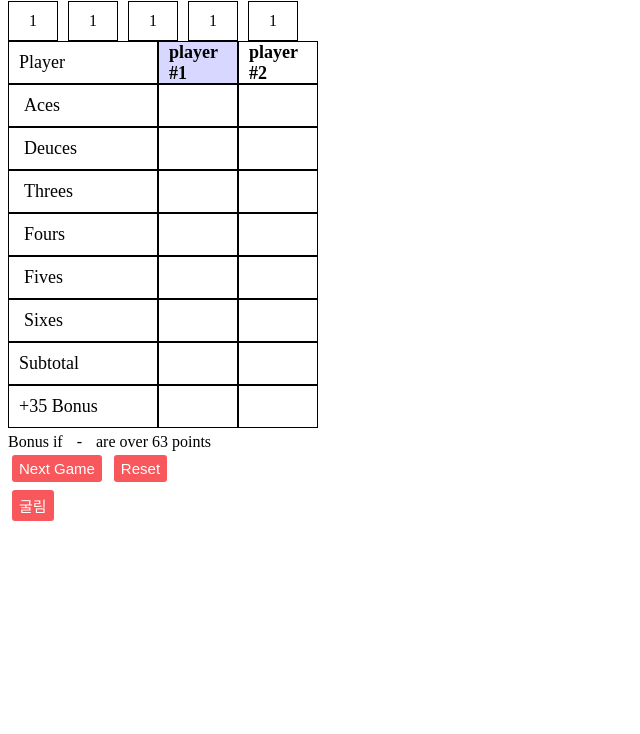
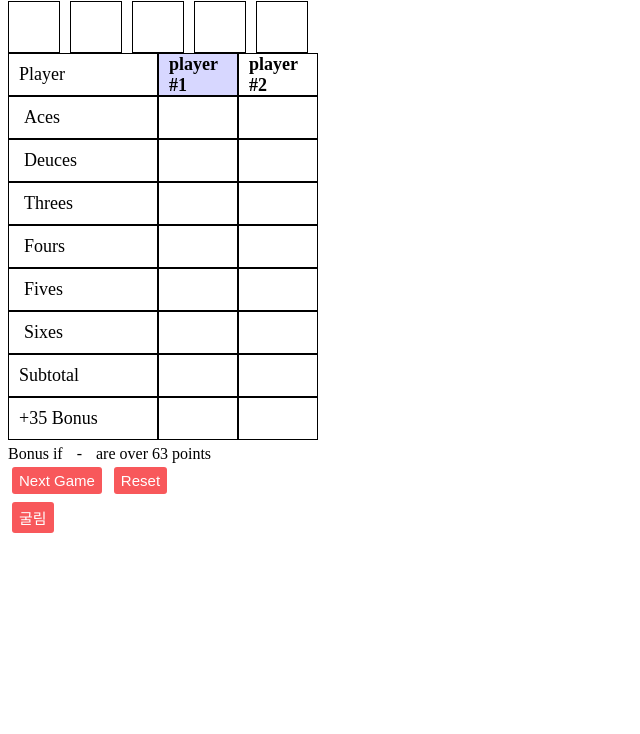
Before and after one commit to Lop7777/web_Project, a plain HTML site: page Yacht Dice.html in a window 1280 px wide. Shown: the part 66-800 px from the top of the page, without its empty margins (0-640 px from the left). Drawn offline with Linux system fonts and the light colour scheme.

Commit message:
project_1.1.0

```diff
--- a/Yacht Dice.html
+++ b/Yacht Dice.html
@@ -11,11 +11,11 @@
         <h1>Yacht Dice</h1>
     </div>
     <div class="diceform">
-        <div id="dice">1</div>
-        <div id="dice">1</div>
-        <div id="dice">1</div>
-        <div id="dice">1</div>
-        <div id="dice">1</div>
+        <div id="dice"></div>
+        <div id="dice"></div>
+        <div id="dice"></div>
+        <div id="dice"></div>
+        <div id="dice"></div>
     </div>
     <div class="grid-container score-lower">
         <div class="categories">Player</div>
--- a/style.css
+++ b/style.css
@@ -99,9 +99,14 @@ h1 {
   #dice {
     display: flex;
     border: 1px solid black;
-    padding: 10px 20px 10px 20px;
+    min-width: 50px;
+    max-width: 50px;
+    min-height: 50px;
+    max-height: 50px;
     margin: 0 10px 0 0px;
     flex-direction: column;
+    align-items: center;
+    justify-content: center;
   }
 
   .diceform {
--- a/yahtzee.js
+++ b/yahtzee.js
@@ -101,7 +101,7 @@ const Select = (element, index) => { // 표 선택 시 동작 (바로 밑 이벤
         $$dice.forEach((element, index) => {
             element.style.backgroundColor = 'white';
             diceBool[index] = true;
-            element.innerHTML = '1';
+            element.innerHTML = '';
         })
     }, {once : true});
 }
```
